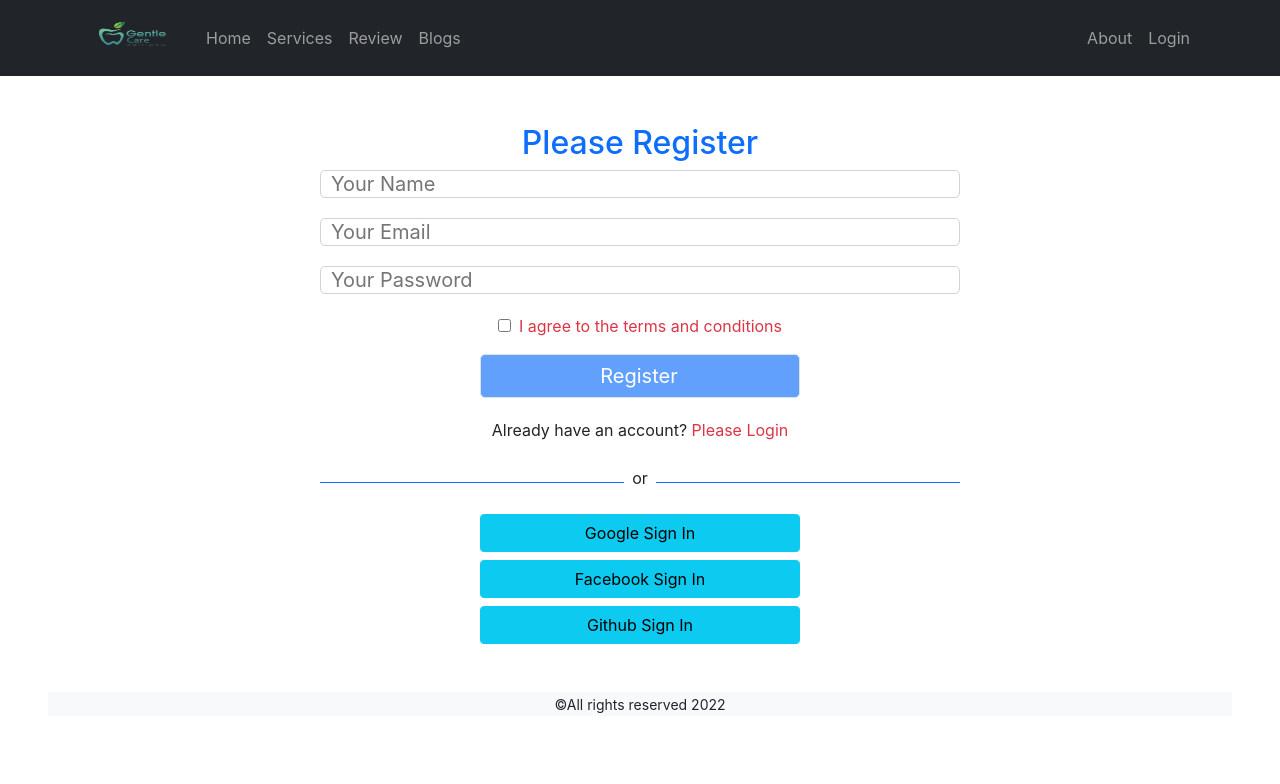
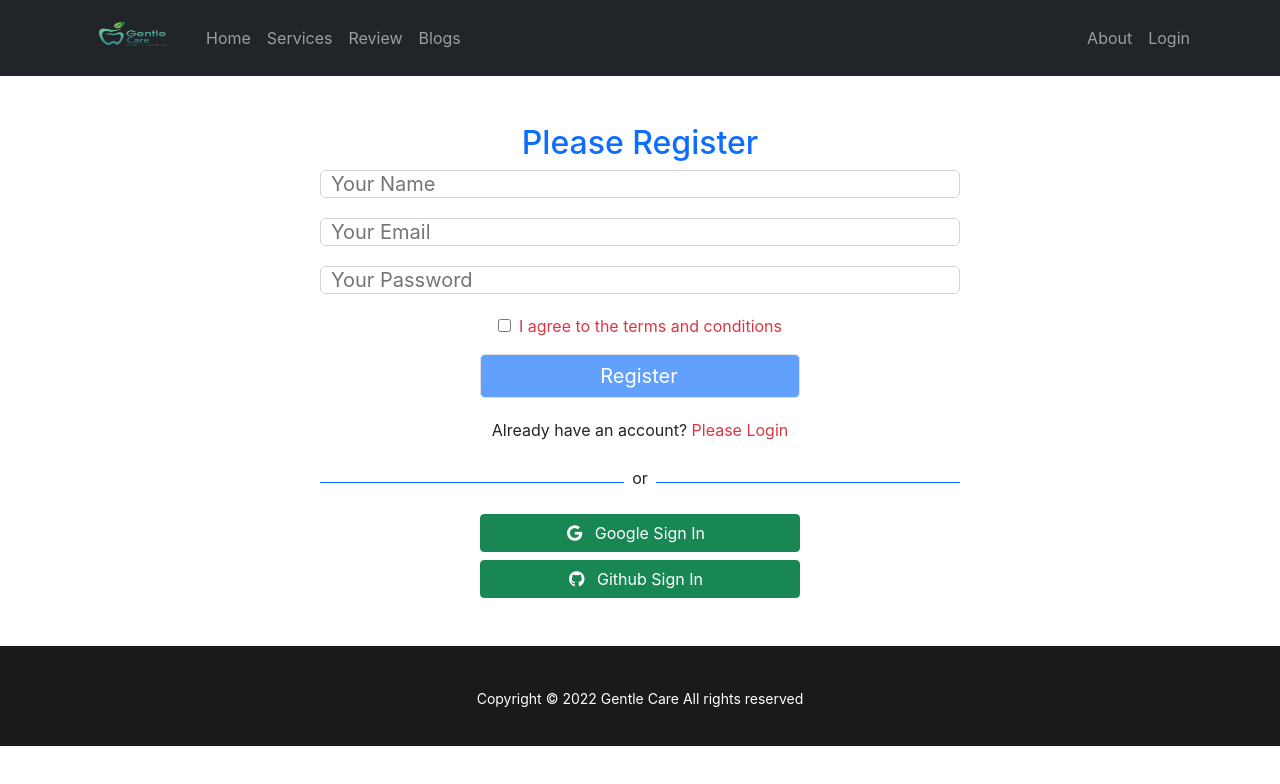
Before and after one commit to Ahsan75412/Gentle-Care-Dental, a React (Create React App) app: page /register in a window 1280 px wide. Shown: the top 784 px of the page. Built offline with nearby package versions, Linux system fonts and the light colour scheme; no server answers.

Commit message:
Footer add here!

```diff
--- a/src/components/About/About.css
+++ b/src/components/About/About.css
@@ -0,0 +1,19 @@
+.card-design img{
+    width: 300px;
+    height: 300px;
+    border-radius: 50%;
+    margin-top: 10px;
+
+
+}
+
+.card-display{
+    width: 60%;
+    margin: 0 auto;
+
+}
+
+.sp-text{
+    text-align: justify;
+    margin-top: 10px;
+}
--- a/src/components/About/About.js
+++ b/src/components/About/About.js
@@ -1,9 +1,22 @@
 import React from 'react';
+import img from '../../Images/personal/ahsan.jpg'
+import './About.css';
 
 const About = () => {
     return (
         <div>
-            <h3>About here!!</h3>
+            <h3 className='mt-5'>About Me</h3>
+
+            <div class="card card-display">
+                <div class="card-header card-design ">
+                   <img src={img} alt="" />
+                </div>
+                <div class="card-body">
+                    <h5 class="card-title"> Md.Ahsan Habib</h5>
+                    <p class="card-text sp-text">Programming Goals are statements of long-range intended outcomes of the program and the curriculum. They describe the knowledge, skills, and values expected of graduates and should be consistent with the mission of the program and the mission of the institution.</p>
+                    <a href="/home" class="btn btn-success">Go Home</a>
+                </div>
+            </div>
         </div>
     );
 };
--- a/src/components/Blogs/Blogs.css
+++ b/src/components/Blogs/Blogs.css
@@ -1,4 +1,4 @@
-.card{
+.card-style{
     width: 60%;
     margin: 0 auto;
     text-align: justify;
--- a/src/components/Blogs/Blogs.js
+++ b/src/components/Blogs/Blogs.js
@@ -4,7 +4,7 @@ import './Blogs.css';
 const Blogs = () => {
     return (
         <div>
-            <div class="card mt-5" id='blogs'>
+            <div class="card card-style mt-5" id='blogs'>
 
                 <div class="card-body">
                     <h5 class="card-title">
@@ -23,7 +23,7 @@ const Blogs = () => {
 
 
 
-            <div class="card mt-5" id='blogs'>
+            <div class="card mt-5 card-style" id='blogs'>
 
                 <div class="card-body">
                     <h5 class="card-title">
@@ -45,7 +45,7 @@ const Blogs = () => {
 
 
 
-            <div class="card mt-5" id='blogs'>
+            <div class="card mt-5 card-style" id='blogs'>
 
                 <div class="card-body">
                     <h5 class="card-title">
--- a/src/components/Home/Service/Service.js
+++ b/src/components/Home/Service/Service.js
@@ -16,7 +16,7 @@ const Service = ({ service }) => {
                     <h5 className="card-title">{name}</h5>
                     <p className="card-text">{description}</p>
                     <h5 className="card-text">Price: ${price}</h5>
-                    <button onClick={() => nevigateToServiceDetail(id)}  className='btn  btn-outline-success'>Take {id}</button>
+                    <button onClick={() => nevigateToServiceDetail(id)}  className='btn  btn-success'>Bye Service {id}</button>
                 </div>
             </div>
         </div>
--- a/src/components/Login/Login/Login.js
+++ b/src/components/Login/Login/Login.js
@@ -69,7 +69,7 @@ const Login = () => {
         <div className='container w-50 mx-auto mt-5'>
         <h2 className='text-primary text-center'>Please Login</h2>
 
-        <Form onSubmit={handleSubmit}>
+        <Form onSubmit={handleSubmit} >
             <Form.Group className="mb-3" controlId="formBasicEmail">
 
                 <Form.Control ref={emailRef} type="email" placeholder="Enter email" required />
--- a/src/components/Login/SocialLogin/SocialLogin.js
+++ b/src/components/Login/SocialLogin/SocialLogin.js
@@ -45,31 +45,20 @@ const SocialLogin = () => {
                 <button
                     onClick={() => signInWithGoogle()}
 
-                    className='btn btn-info w-50 d-block mx-auto my-2'>
+                    className='btn btn-success w-50 d-block mx-auto my-2'>
                     {/* <img style={{ width: '30px' }} src={google} alt="" /> */}
-                    <FontAwesomeIcon style={{ width: '30px' }} icon="fa-brands fa-google" />
+                    <i class="fa-brands fa-google"></i>
                     <span className='px-2'> Google Sign In</span>
                 </button>
             </div>
 
 
-            <div>
-                <button
-
-
-                className='btn btn-info w-50 d-block mx-auto my-2'>
-                    {/* <img style={{ width: '30px' }} src={facebook} alt="" /> */}
-                    <FontAwesomeIcon style={{ width: '30px' }} icon="fa-brands fa-facebook-square" />
-                    <span className='px-2'> Facebook Sign In</span>
-                </button>
-            </div>
-
 
             <div>
                 <button
                  onClick={() => signInWithGithub()}
-                className='btn btn-info w-50 d-block mx-auto my-2'>
-                    {/* <img style={{ width: '30px' }} src={github} alt="" /> */}
+                className='btn btn-success w-50 d-block mx-auto my-2'>
+                    <i class="fa-brands fa-github"></i>
                     <FontAwesomeIcon style={{ width: '30px' }} icon="fa-brands fa-github" />
                     <span className='px-2'> Github Sign In</span>
                 </button>
--- /dev/null
+++ b/src/components/Sheared-Component/Footer/Footer.css
@@ -0,0 +1,12 @@
+footer{
+    width: 100%;
+    height: 100px;
+    background-color: #1a1a1a;
+    color: white;
+
+}
+
+footer p{
+    text-align: center;
+    padding-top: 40px;
+}
--- a/src/components/Sheared-Component/Footer/Footer.js
+++ b/src/components/Sheared-Component/Footer/Footer.js
@@ -1,11 +1,16 @@
 import React from 'react';
+import './Footer.css';
 
 const Footer = () => {
     const today = new Date();
     const year = today.getFullYear();
     return (
-        <footer className='text-center mt-5 px-5'>
-            <p className='bg-light'><small>&copy;All rights reserved {year}</small></p>
+        <footer >
+
+            <div className='text-center mt-5 px-5'>
+                <p><small>Copyright  &copy; {year} Gentle Care All rights reserved</small></p>
+            </div>
+
         </footer>
     );
 };
```
Also changed, not shown: 1 other file (tests, documents, lock files or other folders).
